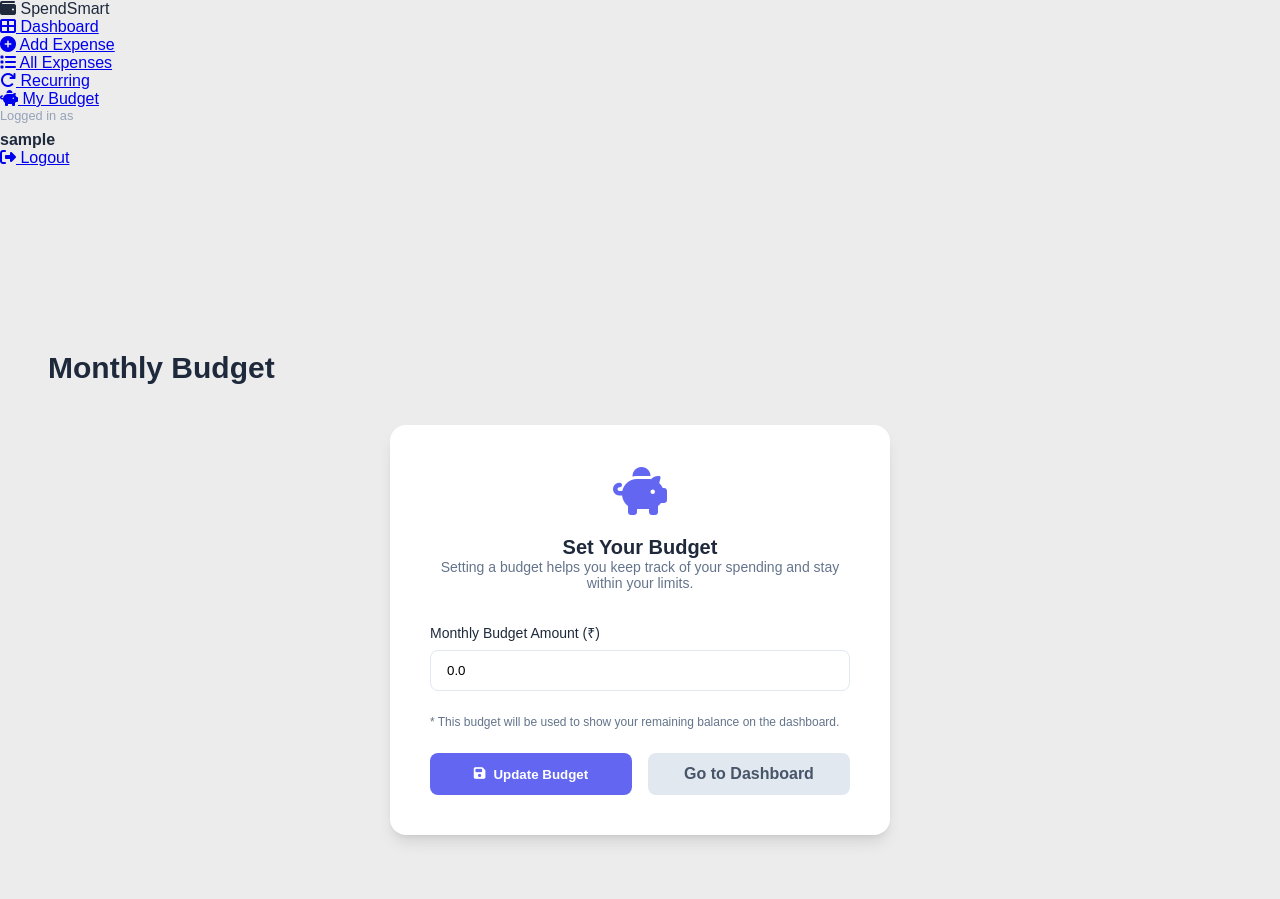
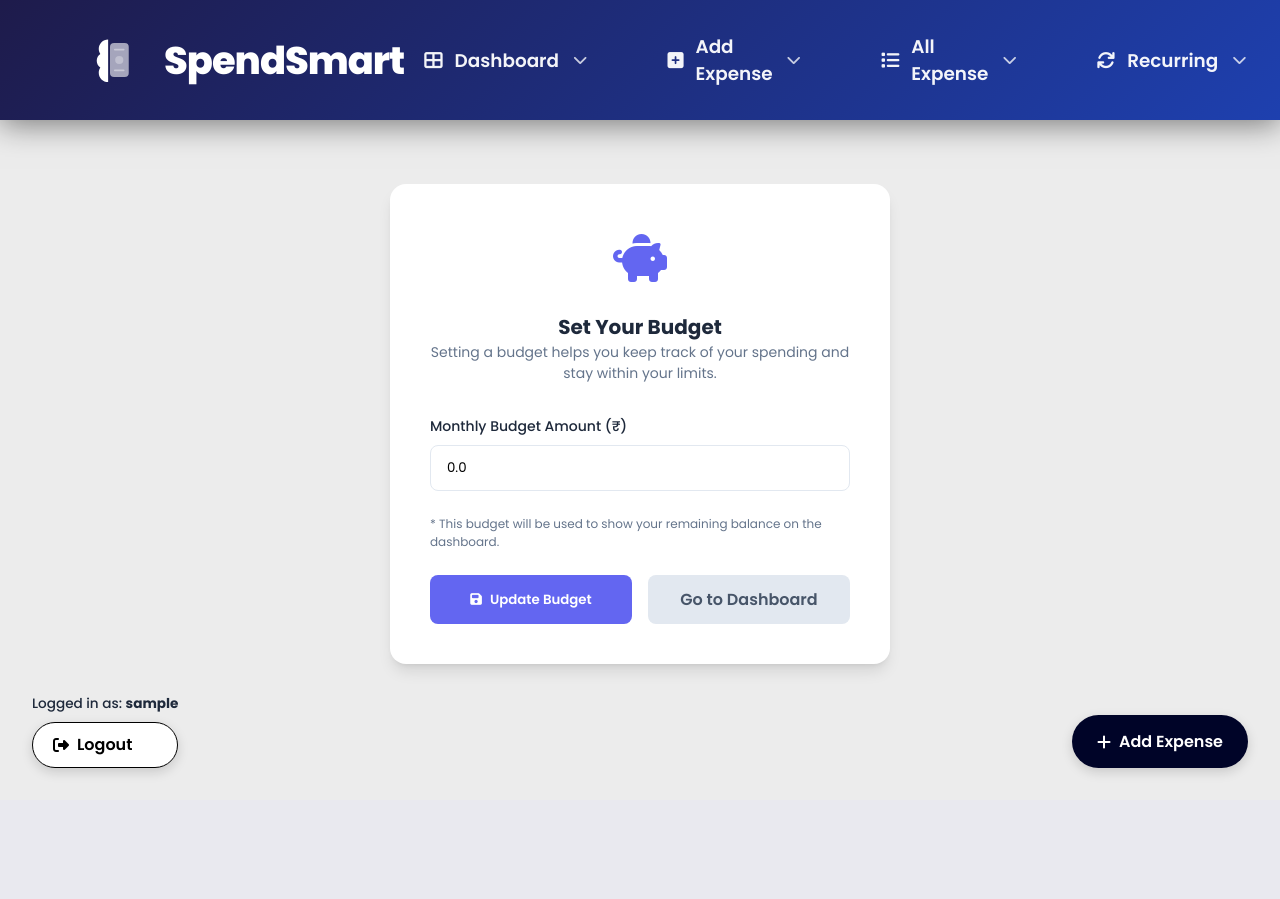
Before and after one commit to Jiyagupta20/SpendSmart, a Flask app: page /budget in a window 1280 px wide. After the commit the page ends 776 px from the top, so only its background shows below. Run offline with Flask 3, Linux system fonts and the light colour scheme; the visitor is signed in with stand-in values (Sample User, id 1).

Commit message:
Layout: Implement pixel-perfect 'half brain/half banknote' SVG logo and refine structure

```diff
--- a/templates/base.html
+++ b/templates/base.html
@@ -7,7 +7,7 @@
     <!-- Google Fonts -->
     <link rel="preconnect" href="https://fonts.googleapis.com">
     <link rel="preconnect" href="https://fonts.gstatic.com" crossorigin>
-    <link href="https://fonts.googleapis.com/css2?family=Inter:wght@400;500;600;700;800&display=swap" rel="stylesheet">
+    <link href="https://fonts.googleapis.com/css2?family=Poppins:wght@400;500;600;700;800&display=swap" rel="stylesheet">
     <!-- Font Awesome -->
     <link rel="stylesheet" href="https://cdnjs.cloudflare.com/ajax/libs/font-awesome/6.4.0/css/all.min.css">
     <!-- Main CSS -->
@@ -17,39 +17,35 @@
 </head>
 <body>
     {% if current_user.is_authenticated %}
-    <!-- Sidebar -->
-    <aside class="sidebar">
-        <div class="brand">
-            <i class="fas fa-wallet"></i>
-            <span>SpendSmart</span>
-        </div>
+    <!-- Top Navigation -->
+    <header class="top-nav">
+        <a href="{{ url_for('dashboard') }}" class="brand">
+            <svg width="60" height="60" viewBox="0 0 512 512" xmlns="http://www.w3.org/2000/svg">
+                <!-- Left Hand Side (Brain Hemisphere - Pure White) -->
+                <path d="M240 80c-44.2 0-80 35.8-80 80 0 16.4 4.9 31.7 13.3 44.4-18.4 12.6-30.5 33.6-30.5 57.6 0 24 12.1 45 30.5 57.6-8.4 12.7-13.3 28-13.3 44.4 0 44.2 35.8 80 80 80V80z" fill="white"/>
+
+                <!-- Right Hand Side (Banknote/Card - Slightly Translucent/Greyish White) -->
+                <rect x="256" y="110" width="160" height="292" rx="35" fill="white" opacity="0.6"/>
+                <!-- Internal Lines -->
+                <rect x="290" y="160" width="90" height="15" rx="7" fill="white" opacity="0.4"/>
+                <circle cx="335" cy="256" r="35" fill="white" opacity="0.3"/>
+                <rect x="290" y="337" width="90" height="15" rx="7" fill="white" opacity="0.4"/>
+            </svg>
+            <span style="font-weight: 800; font-size: 2.4rem; letter-spacing: -1px;">SpendSmart</span>
+        </a>
         <nav>
             <ul>
-                <li><a href="{{ url_for('dashboard') }}" class="{{ 'active' if request.endpoint == 'dashboard' }}"><i class="fas fa-th-large"></i> Dashboard</a></li>
-                <li><a href="{{ url_for('add_expense') }}" class="{{ 'active' if request.endpoint == 'add_expense' }}"><i class="fas fa-plus-circle"></i> Add Expense</a></li>
-                <li><a href="{{ url_for('expenses') }}" class="{{ 'active' if request.endpoint == 'expenses' }}"><i class="fas fa-list"></i> All Expenses</a></li>
-                <li><a href="{{ url_for('recurring_list') }}" class="{{ 'active' if request.endpoint == 'recurring_list' }}"><i class="fas fa-redo"></i> Recurring</a></li>
-                <li><a href="{{ url_for('budget') }}" class="{{ 'active' if request.endpoint == 'budget' }}"><i class="fas fa-piggy-bank"></i> My Budget</a></li>
+                <li><a href="{{ url_for('dashboard') }}" class="{{ 'active' if request.endpoint == 'dashboard' }}"><i class="fas fa-table-cells-large"></i> Dashboard <i class="fas fa-chevron-down caret"></i></a></li>
+                <li><a href="{{ url_for('add_expense') }}" class="{{ 'active' if request.endpoint == 'add_expense' }}"><i class="fas fa-square-plus"></i> Add Expense <i class="fas fa-chevron-down caret"></i></a></li>
+                <li><a href="{{ url_for('expenses') }}" class="{{ 'active' if request.endpoint == 'expenses' }}"><i class="fas fa-list"></i> All Expense <i class="fas fa-chevron-down caret"></i></a></li>
+                <li><a href="{{ url_for('recurring_list') }}" class="{{ 'active' if request.endpoint == 'recurring_list' }}"><i class="fas fa-arrows-rotate"></i> Recurring <i class="fas fa-chevron-down caret"></i></a></li>
+                <li><a href="{{ url_for('budget') }}" class="{{ 'active' if request.endpoint == 'budget' }}"><i class="fas fa-sack-dollar"></i> My Budget <i class="fas fa-chevron-down caret"></i></a></li>
             </ul>
         </nav>
-        <div class="user-info">
-            <p style="font-size: 0.8rem; color: #94a3b8; margin-bottom: 0.5rem;">Logged in as</p>
-            <p style="font-weight: 600;">{{ current_user.username }}</p>
-        </div>
-        <a href="{{ url_for('logout') }}" class="logout">
-            <i class="fas fa-sign-out-alt"></i> Logout
-        </a>
-    </aside>
+    </header>
 
     <!-- Main Content -->
     <main class="main-content">
-        <header>
-            <h1>{% block page_title %}{% endblock %}</h1>
-            <div class="header-actions">
-                {% block header_actions %}{% endblock %}
-            </div>
-        </header>
-
         {% with messages = get_flashed_messages(with_categories=true) %}
           {% if messages %}
             {% for category, message in messages %}
@@ -60,6 +56,19 @@
 
         {% block content %}{% endblock %}
     </main>
+
+    <!-- Bottom Controls -->
+    <div class="bottom-controls">
+        <div class="user-badge">
+            <span class="user-label">Logged in as: <strong>{{ current_user.username }}</strong></span>
+            <a href="{{ url_for('logout') }}" class="pill-btn btn-logout">
+                <i class="fas fa-right-from-bracket"></i> Logout
+            </a>
+        </div>
+        <a href="{{ url_for('add_expense') }}" class="pill-btn btn-fab">
+            <i class="fas fa-plus"></i> Add Expense
+        </a>
+    </div>
     {% else %}
         {% block auth_content %}{% endblock %}
     {% endif %}
```
